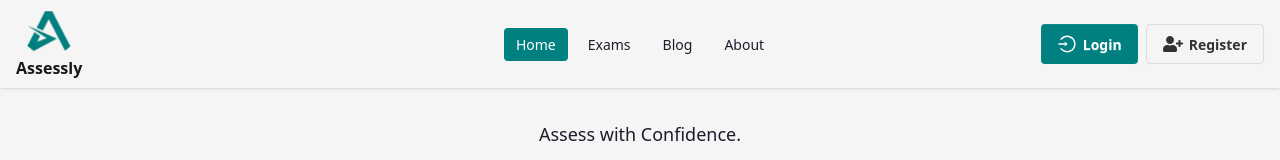
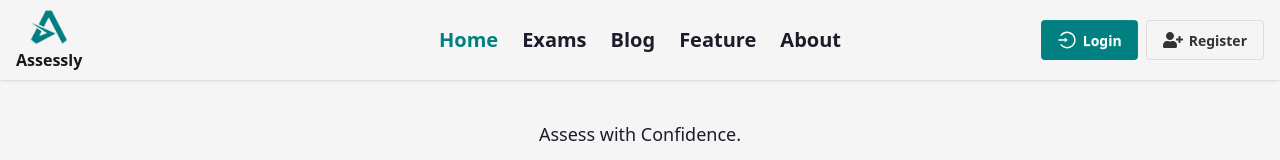
Before and after one commit to Najmul-Shaon/assessly-client, a React (Vite) app: page / in a window 1280 px wide. Shown: the top 160 px of the page. Built offline with nearby package versions, Linux system fonts and the light colour scheme; no server answers.

Commit message:
change navbar btn style

```diff
--- a/src/shared/navbar/NavBar.jsx
+++ b/src/shared/navbar/NavBar.jsx
@@ -22,8 +22,8 @@ const NavBar = () => {
         <NavLink
           to="/"
           className={({ isActive }) =>
-            `hover:bg-hoverColor hover:text-white text-textColor btn-sm md:btn-md lg:btn-lg ${
-              isActive ? "bg-primaryColor text-white" : ""
+            ` hover:text-primaryColor text-xl font-semibold ${
+              isActive ? "text-primaryColor" : "text-textColor"
             }`
           }
         >
@@ -35,8 +35,8 @@ const NavBar = () => {
         <NavLink
           to="/exams"
           className={({ isActive }) =>
-            `hover:bg-hoverColor hover:text-white text-textColor btn-sm md:btn-md lg:btn-lg ${
-              isActive ? "bg-primaryColor text-white" : ""
+            ` hover:text-primaryColor text-xl font-semibold ${
+              isActive ? "text-primaryColor" : "text-textColor"
             }`
           }
         >
@@ -48,8 +48,8 @@ const NavBar = () => {
         <NavLink
           to="/blogs"
           className={({ isActive }) =>
-            `hover:bg-hoverColor hover:text-white text-textColor btn-sm md:btn-md lg:btn-lg ${
-              isActive ? "bg-primaryColor text-white" : ""
+            ` hover:text-primaryColor text-xl font-semibold ${
+              isActive ? "text-primaryColor" : "text-textColor"
             }`
           }
         >
@@ -58,10 +58,22 @@ const NavBar = () => {
       </li>
       <li>
         <NavLink
+          to="/features"
+          className={({ isActive }) =>
+            ` hover:text-primaryColor text-xl font-semibold ${
+              isActive ? "text-primaryColor" : "text-textColor"
+            }`
+          }
+        >
+          Feature
+        </NavLink>
+      </li>
+      <li>
+        <NavLink
           to="/about"
           className={({ isActive }) =>
-            `hover:bg-hoverColor hover:text-white text-textColor btn-sm md:btn-md lg:btn-lg ${
-              isActive ? "bg-primaryColor text-white" : ""
+            ` hover:text-primaryColor text-xl font-semibold ${
+              isActive ? "text-primaryColor" : "text-textColor"
             }`
           }
         >
@@ -102,7 +114,7 @@ const NavBar = () => {
           </div>
           <Link to="/">
             <div className="flex items-center flex-col">
-              <figure className="w-8 md:w-10 lg:w-12">
+              <figure className="w-6 md:w-8 lg:w-10">
                 <img className="w-full" src={logo} alt="site logo" />
               </figure>
               <h1 className="font-bold">Assessly</h1>
@@ -111,7 +123,8 @@ const NavBar = () => {
         </div>
         <div className="navbar-center hidden lg:flex">
           {/* dynamic nav list  */}
-          <ul className="menu menu-horizontal px-1 space-x-2">{navLinks}</ul>
+          {/* <ul className="menu menu-horizontal px-1 space-x-2">{navLinks}</ul> */}
+          <ul className="flex px-1 space-x-6">{navLinks}</ul>
         </div>
         <div className="navbar-end">
           <div className="flex gap-2 items-center relative">
```
